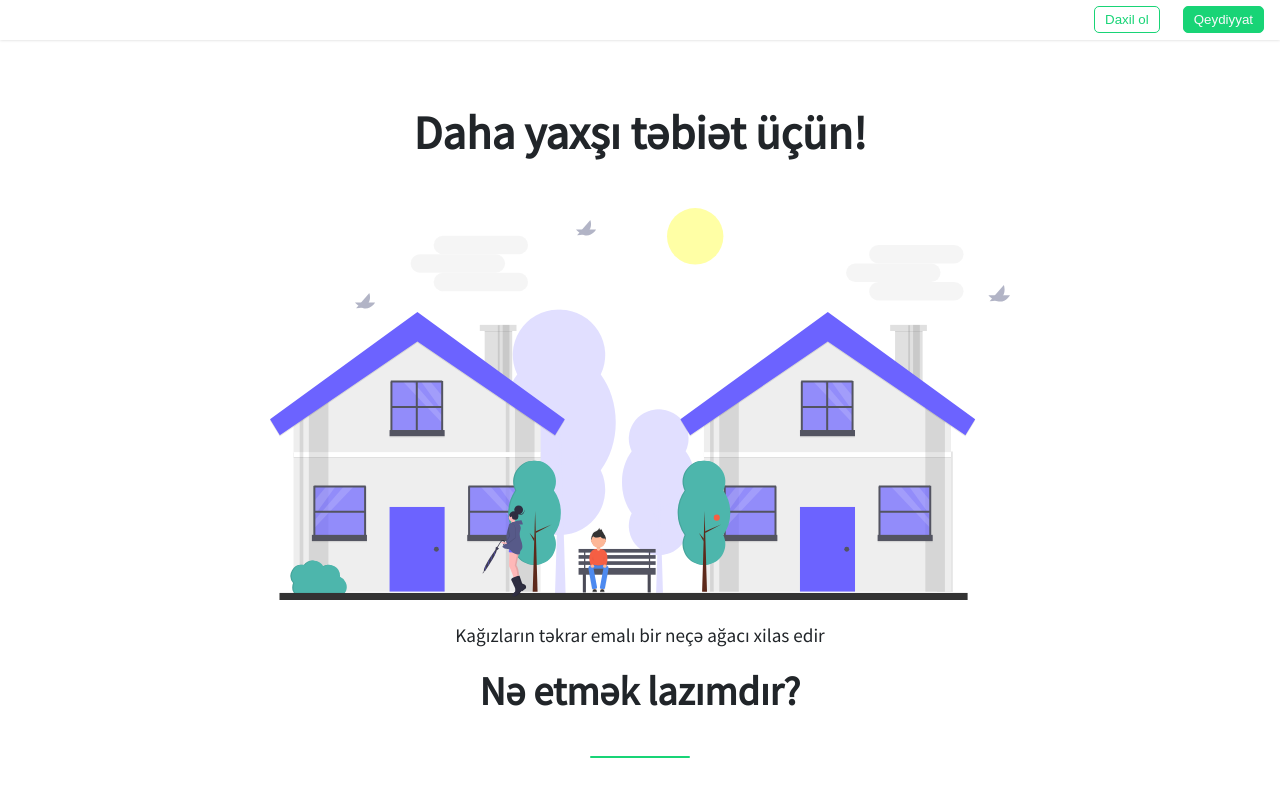
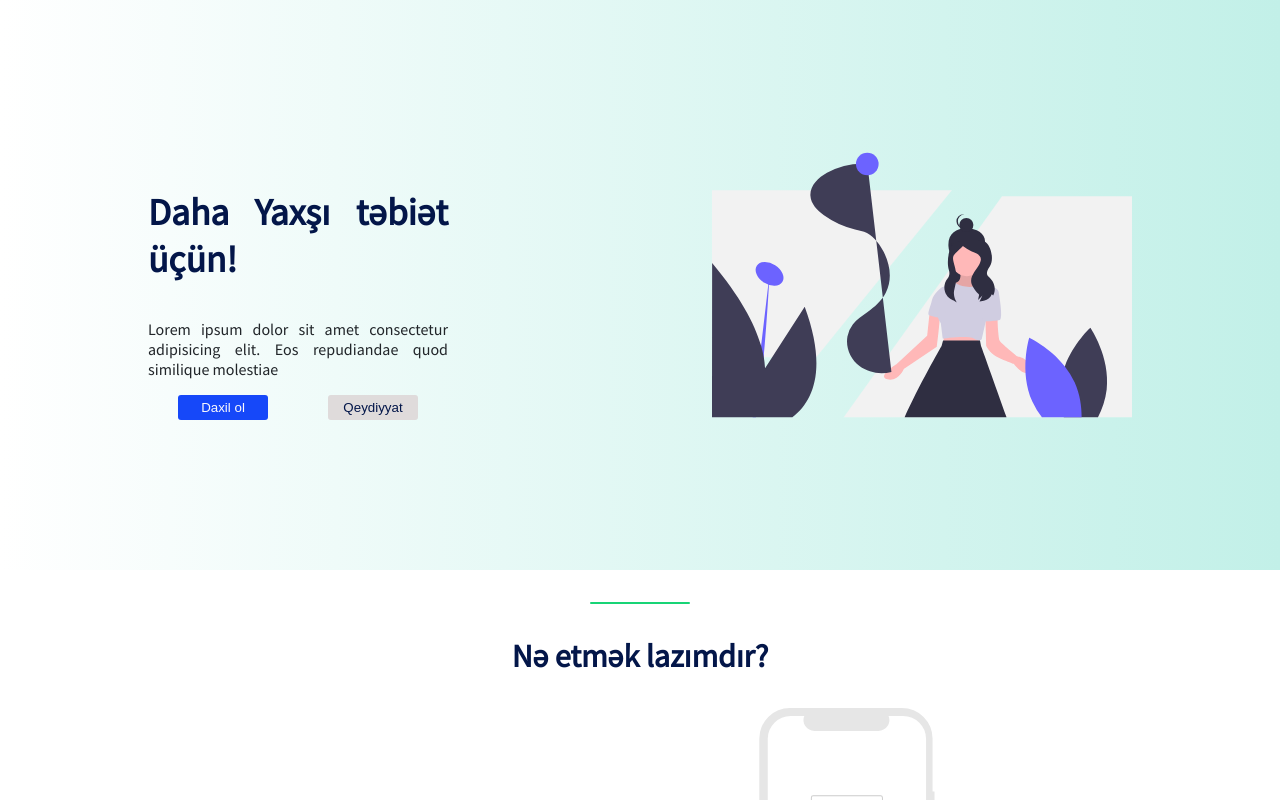
Before and after one commit to HuseyNovruzov/PaperRecycle, a Vue app in the folder paper_recycle/: page / in a window 1280 px wide. Shown: the top 800 px of the page. Built offline with nearby package versions, Linux system fonts and the light colour scheme.

Commit message:
Bonus slider added

```diff
--- a/paper_recycle/src/App.vue
+++ b/paper_recycle/src/App.vue
@@ -53,15 +53,15 @@ export default {
 /* ------ Variables CSS ------ */
 :root{
   /* ----- Height and Width ----- */
-  --header-height: 2rem;
-  --nav-width: 68px;
+
   /* ------ Home Page ------ */
-  --home-textsection-height: 570px;
-  --home-loginbtn-width: 100px;
+  --home-introduction-height: 570px;
+  --home-btn-width: 90px;
   --home-textbox-width: 450px;
   --home-textbox-height: 22em;
   --home-imagebox-width: 450px;
   --home-imagebox-height: 22em;
+  --logo-box-width: 200px;
   /* ----- Register page ----- */
   --loginbox-width: 400px;
   --usercontainer-height: 100vh;
@@ -70,32 +70,39 @@ export default {
   --bookcard-width: 275px;
   --descriptionbox-width: 160px;
  /* ------ Colors ------ */
+  --bg-black-color: #000000;
+  --bg-white-color: #ffffff;
+  --bg-smokewhite-color: #f6f8fa;
+  --bg-smooth-color: rgb(194, 240, 232);
+  --bg-gray-color: rgb(223, 219, 219);
+  --bg-yellow-color: #ffda18;
+  --bd-white-color: #e1e4e8;
+  --bd-yellow-color: #ffda18;
 
- --header-color: #ffffff;
+ --strong-blue-color: rgb(3, 22, 73);
  --blue-scale-color: #1648f9;
  --white-text-color: #faf9fc;
  --black-text-color: #212529;
+ --yellow-text-color: #ffda18;
+ --gray-text-color: rgb(126, 119, 119);
  --green-scale-color: rgb(24, 212, 118);
  --green-strong-scale-color: rgb(29, 173, 108);
  --red-scale-color: rgb(223, 61, 61);
  --gray-scale-color: rgb(210,210,210);
- --disable-button-color: #999;
- --white-scale-8-bg-color: #f6f8fa;
- --white-scale-9-border-color: #e1e4e8;
+
+ --disable-button-color: rgb(153, 151, 151);
  --bonusbox-border-color: #cccfd8;
 
  /* ------ Fonts ----- */
  --body-font-first: 'IBM Plex Serif', serif;
  --body-font-second: 'Source Sans Pro', sans-serif;
  --normal-font-size: 1rem;
- --headertext-font-size: 2.5rem;
- --context-font-size: 1.2rem;
- --label-font-size: .9rem;
- --warningtext-font-size: .8rem;
- --bookname-font-size: .8rem;
+ --font-size-2: 2rem;
+ --font-size-1-2: 1.2rem;
+ --font-size-0-9: .9rem;
+ --font-size-0-8: .8rem;
  --font-weight-700: 700;
  --font-weight-400: 400;
- --header-font-size: 24px;
 
 
  /* ------ z-index ----- */
@@ -174,24 +181,24 @@ a{
     padding: 10px;
     display: flex;
     flex-direction: column;
-    background: var(--white-scale-8-bg-color);
+    background: var(--bg-smokewhite-color);
     border-radius: 5px;
-    border: 1px solid var(--white-scale-9-border-color);
+    border: 1px solid var(--bd-white-color);
 }
 .inp{
     border-radius: 5px;
     padding: 5px;
-    border: 1px solid var(--white-scale-9-border-color);
+    border: 1px solid var(--bd-white-color);
     outline: none;
     margin-top: var(--mg-top);
     position: relative;
 }
 .textLabel{
     margin-left: 3px;
-    font-size: var(--label-font-size);
+    font-size: var(--normal-font-size);
 }
 .inputBox{
-    margin-top: 1rem;
+    margin-top: var(--mg-top);
     display: flex;
     flex-direction: column;
 }
@@ -214,8 +221,8 @@ input:focus:not(.success){
 }
 .conditions{
     font-size: .7rem;
-    margin-top: .5rem;
-    margin-left: .5rem;
+    margin-top: calc(var(--mg-top) /2);
+    margin-left: calc(var(--mg-unit) /2);
 }
 .success{
     border: 1px solid var(--green-scale-color);
--- a/paper_recycle/src/components/HeadSection.vue
+++ b/paper_recycle/src/components/HeadSection.vue
@@ -161,7 +161,7 @@ export default {
   position: fixed;
   top: 5px;
   right: 5px;
-  background: var(--header-color);
+  background: var(--bg-white-color);
   box-shadow: 0 0 3px var(--gray-scale-color);
   width: 40px;
   height: 40px;
--- a/paper_recycle/src/pages/Home.vue
+++ b/paper_recycle/src/pages/Home.vue
@@ -7,19 +7,16 @@
         <div class="closeBtn-box" @click="toggleNavbar">
             <img src="../assets/close_btn.svg" alt="">
         </div>
-        <div class="responsive-logo-box">Logo</div>
-        <div class="responsive-button-box">
-          <router-link to="/login">
-            <input type="button" value="Daxil ol" class="responsive-loginBtn" @click="hideNavbar"/>
-          </router-link>
-          <router-link to="/register">
-            <input type="button" value="Qeydiyyat" class="responsive-registerBtn" @click="hideNavbar"/>
-          </router-link>
+    </nav>
+    <section class="middle">
+      <section class="introduction">
+        <div class="introBox">
+            <div class="headerText">
+              <h1>Daha Yaxşı təbiət üçün!</h1>
             </div>
-    </nav>
-    <header class="home-header">
-      <div class="logo-box">
-
+            <div class="context">
+              <span>Lorem ipsum dolor sit amet consectetur adipisicing elit.
+                Eos repudiandae quod similique molestiae</span>
             </div>
             <div class="button-box">
               <router-link to="/login">
@@ -29,18 +26,9 @@
                 <input type="button" value="Qeydiyyat" class="registerBtn" />
               </router-link>
             </div>
-    </header>
-    <section class="middle">
-      <section class="textSection">
-        <div class="headerText">
-          <h1>Daha yaxşı təbiət üçün!</h1>
         </div>
         <div class="headerImg">
-          <img src="../assets/street.svg" alt="">
-        </div>
-        <div class="context">
-
-          <p>Kağızların təkrar emalı bir neçə ağacı xilas edir</p>
+          <img src="../assets/background.svg" alt="">
         </div>
       </section>
       <section class="informBox">
@@ -77,7 +65,6 @@
   </div>
 </template>
 <script>
-
 export default {
   data(){
     return{
@@ -116,7 +103,7 @@ export default {
   position: fixed;
   right: 5px;
   top: 5px;
-  background: var(--header-color);
+  background: var(--bg-white-color);
   width: 40px;
   height: 40px;
   justify-content: center;
@@ -137,111 +124,87 @@ export default {
   flex-direction: column;
   align-items: center;
   justify-content: center;
-  background: var(--black-text-color);
+  background: var(--bg-black-color);
 }
-.responsive-logo-box{
-  margin-top: calc(var(--mg-unit) + 1rem);
-  width: 100%;
-  display: flex;
-  justify-content: center;
-}
-.responsive-button-box{
-  display: flex;
-  flex-wrap: wrap;
-  width: 100%;
-  justify-content: center;
-  align-items: center;
-  margin-top: calc(var(--mg-unit) + 2rem);
-}
-.responsive-registerBtn{
-  margin-left: var(--mg-unit);
-}
-.responsive-loginBtn, .responsive-registerBtn{
-  color: var(--white-text-color);
-  font-weight: var(--font-weight-700);
-  background: transparent;
-  border: 1px solid var(--white-scale-9-border-color);
-}
-.responsive-registerBtn:hover, .responsive-loginBtn:hover{
-  background: var(--blue-scale-color);
-  color: var(--white-text-color);
-}
+
 .bd-block{
   overflow: hidden;
 }
-/* ----- Header ----- */
-.home-header{
-  position: sticky;
-  top: 0;
-  background: var(--header-color);
-  box-shadow: 0 0 3px var(--gray-scale-color) ;
+
+/* ---- First section ----- */
+
+.introduction{
+  width: 100%;
   display: flex;
-  justify-content: space-between;
+  flex-wrap: wrap;
+  justify-content: space-around;
   align-items: center;
-  padding: .4rem 1rem;
+  min-height: var(--home-introduction-height);
+  text-align: justify;
+  background-image: linear-gradient(90deg,var(--bg-white-color), var(--bg-smooth-color));
+  padding: 0 1rem;
+  margin-bottom: var(--mg-bottom);
 }
-.logo-box{
-  width: 200px;
+
+.introBox{
+  width: 300px;
+  display: flex;
+  flex-direction: column;
 }
-.logo-box img{
-  width: 100%;
-  height: 40px;
+.headerText{
+  font-size: var(--font-size-2);
+  color: var(--strong-blue-color);
+  display: flex;
+  order: 1;
+}
+.context{
+  display: flex;
+  order: 2;
+  font-size: var(--normal-font-size);
+  color: var(--black-text-color);
+  margin-bottom: var(--mg-unit);
 }
 .button-box{
-  width: 170px;
   display: flex;
-  justify-content: space-between;
+  flex-wrap: wrap;
+  order: 3;
+  align-items: center;
+  justify-content: space-around;
 }
 .button-box input[type=button], .responsive-button-box input[type=button]{
   padding: 5px 10px;
-  border-radius: 5px;
+  border-radius: 3px;
   cursor: pointer;
   outline: none;
+  width: var(--home-btn-width);
+  transition: .4s;
 }
 .loginBtn{
-  border: 1px solid var(--green-scale-color);
-  color: var(--green-scale-color);
-  background: transparent;
+  border: none;
+  color: var(--white-text-color);
+  background: var(--blue-scale-color);
 }
 .registerBtn{
-  border: 1px solid var(--green-scale-color);
-  color: var(--white-text-color);
-  background: var(--green-scale-color);
+  border: none;
+  color: var(--strong-blue-color);
+  background: var(--bg-gray-color);
 }
 .loginBtn:hover{
-  background: var(--green-scale-color);
-  color: var(--white-text-color);
+  color: var(--strong-blue-color);
+  background: var(--bg-gray-color);
 }
 .registerBtn:hover{
-  background: var(--green-strong-scale-color);
+  color: var(--white-text-color);
+  background: var(--blue-scale-color);
 }
-/* ---- First section ----- */
-.middle{
-  margin-top: var(--mg-top);
+.headerImg{
+  height: 30em;
+  width: 420px;
 }
-.textSection{
-  width: 100%;
-  display: flex;
-  flex-direction: column;
-  justify-content: space-around;
-  align-items: center;
-  height: var(--home-textsection-height);
-  text-align: center;
-}
-
-.headerText{
-  font-size: var(--headertext-font-size);
-  color: var(--black-text-color);
-}
-
 .headerImg img{
   width: 100%;
+  height: 100%;
 }
-.context{
-  font-size: var(--context-font-size);
-  color: var(--black-text-color);
-}
-
 
 /* ------ Second Section ------ */
 .informBox{
@@ -260,7 +223,6 @@ export default {
 }
 /* ------ Cards Section ------ */
 .cards{
-  margin-top: 6em;
   display: flex;
   flex-direction: column;
   align-items: center;
@@ -286,7 +248,7 @@ export default {
 .textBox h2{
   margin-bottom: var(--mg-bottom);
   font-weight: var(--font-weight-700);
-  font-size: var(--context-font-size);
+  font-size: var(--font-size-1-2);
   color: var(--blue-scale-color);
 }
 .textBox p{
@@ -311,10 +273,11 @@ export default {
 }
 .cardImageBox img{
   width: 85%;
+  height: inherit;
 }
 .card2{
   order: 2;
-  margin-top: 5em;
+  margin-top: calc(var(--mg-unit) *5);
 }
 .card2 > .textBox{
   order: 2;
@@ -385,10 +348,6 @@ export default {
   .card2> .cardImageBox{
     order: 2;
   }
-
-  .textSection{
-    margin-top: calc(var(--mg-unit) * 4);
-  }
 }
 
 
--- a/paper_recycle/src/pages/LoginPage.vue
+++ b/paper_recycle/src/pages/LoginPage.vue
@@ -45,13 +45,8 @@ export default {
 }
 </script>
 <style scoped>
-
 .repairPassword a{
     color: var(--blue-scale-color);
-    font-size: var(--label-font-size);
-}
-:disabled{
-    cursor: not-allowed;
-    filter: brightness(60%);
+    font-size: var(--font-size-0-9);
 }
 </style>
--- a/paper_recycle/src/pages/SignUp.vue
+++ b/paper_recycle/src/pages/SignUp.vue
@@ -178,7 +178,7 @@ export default {
 }
 .warningText{
     margin-top: .6rem;
-    font-size: var(--warningtext-font-size);
+    font-size: var(--font-size-0-8);
 }
 .redText{
     color: var(--red-scale-color);
--- a/paper_recycle/src/reusablecomponents/QuestionBox.vue
+++ b/paper_recycle/src/reusablecomponents/QuestionBox.vue
@@ -6,7 +6,6 @@
 
 
 <script>
-
 
 export default {
     name: '',
@@ -18,10 +17,10 @@ export default {
 
 .createAccount{
     margin-top: var(--mg-top);
-    border: 1px solid var(--white-scale-9-border-color);
+    border: 1px solid var(--bd-white-color);
     border-radius: 5px;
     text-align: center;
-    font-size: var(--label-font-size);
+    font-size: var(--normal-font-size);
 }
 .createAccount a{
     color: var(--blue-scale-color);
```
Also changed, not shown: paper_recycle/public/books.json (added, +34 -0 lines), paper_recycle/src/components/Footer.vue (+8 -7 lines), paper_recycle/src/pages/Notification.vue (+3 -4 lines), paper_recycle/src/pages/ResetPassword.vue (+4 -4 lines), paper_recycle/src/pages/Settings.vue (+6 -6 lines), paper_recycle/src/pages/UserPage.vue (+165 -67 lines), paper_recycle/src/assets/background.svg (added), paper_recycle/src/assets/book.jpg (deleted). Lines whose indentation alone changed are shown as unchanged.
